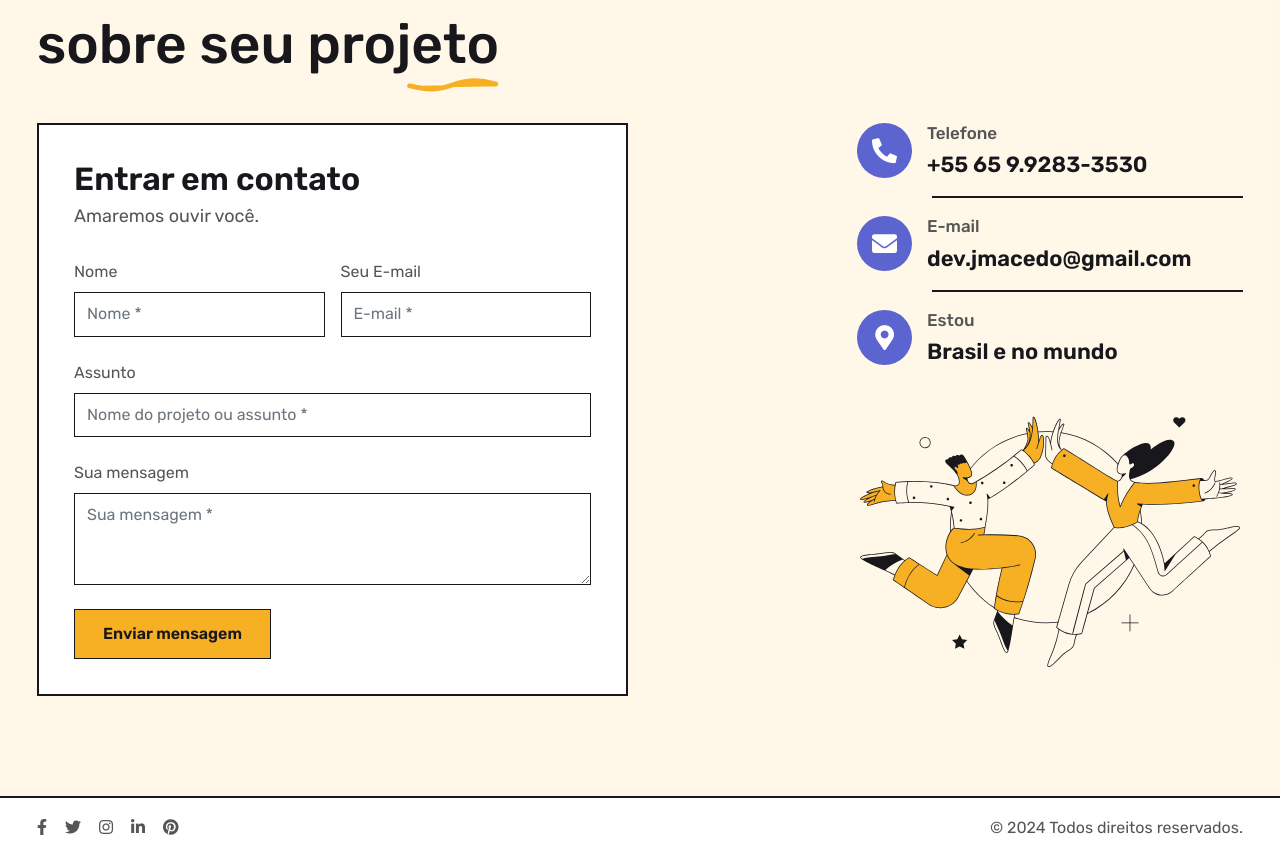
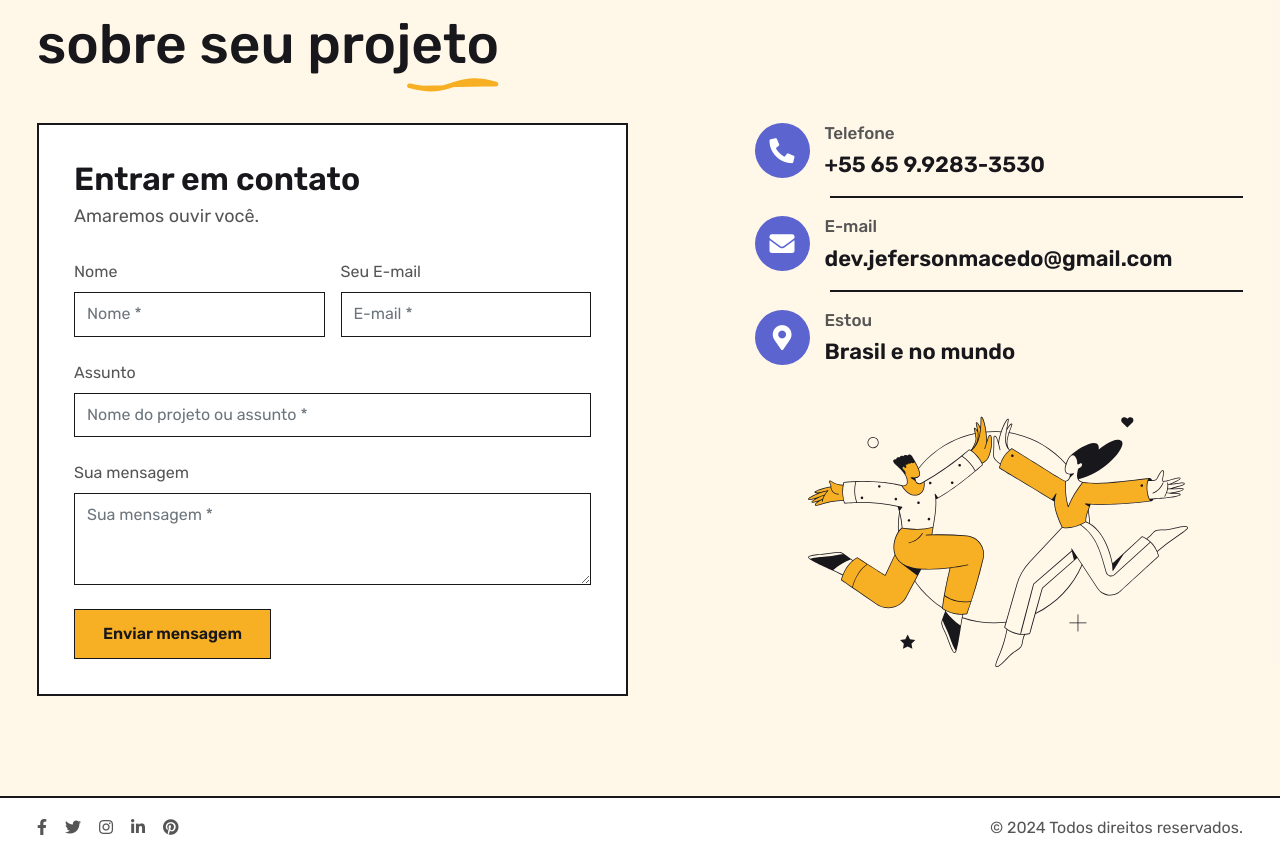
Before and after one commit to JefMacedo/repo-frelance, a Next.js app: page / in a window 1280 px wide. Shown: the part 5180-6038 px from the top of the page. Built offline with nearby package versions, Linux system fonts and the light colour scheme.

Commit message:
Correção na responsividade do contato

```diff
--- a/src/components/Contact.js
+++ b/src/components/Contact.js
@@ -11,7 +11,7 @@ const contactInfo = [
   },
   { id: 2,
     label: "E-mail",
-    value: "dev.jmacedo@gmail.com",
+    value: "dev.jefersonmacedo@gmail.com",
     icon: "fas fa-envelope",
   },
   {
@@ -47,10 +47,10 @@ const Contact = () => {
     } else {
       emailjs
         .send(
-          "service_seruhwu", // service id
-          "template_21aw58z", // template id
+          "service_serukwu", // service id
+          "template_22aw58z", // template id
           mailData,
-          "Q3pccdLZhU-mZT7tQ" // public api
+          "Q3pccdLZdhU-mZT7tQ" // public api
         )
         .then(
           (response) => {
@@ -171,7 +171,7 @@ const Contact = () => {
               </form>
             </div>
           </div>
-          <div className="col-lg-5 ms-auto col-xl-4 pt-5 pt-lg-0">
+          <div className="col-lg-6 ms-auto col-xl-5 pt-5 pt-lg-0">
             <ul className="contact-infos">
               {contactInfo.map((contact) => (
                 <li key={contact.id}>
```
